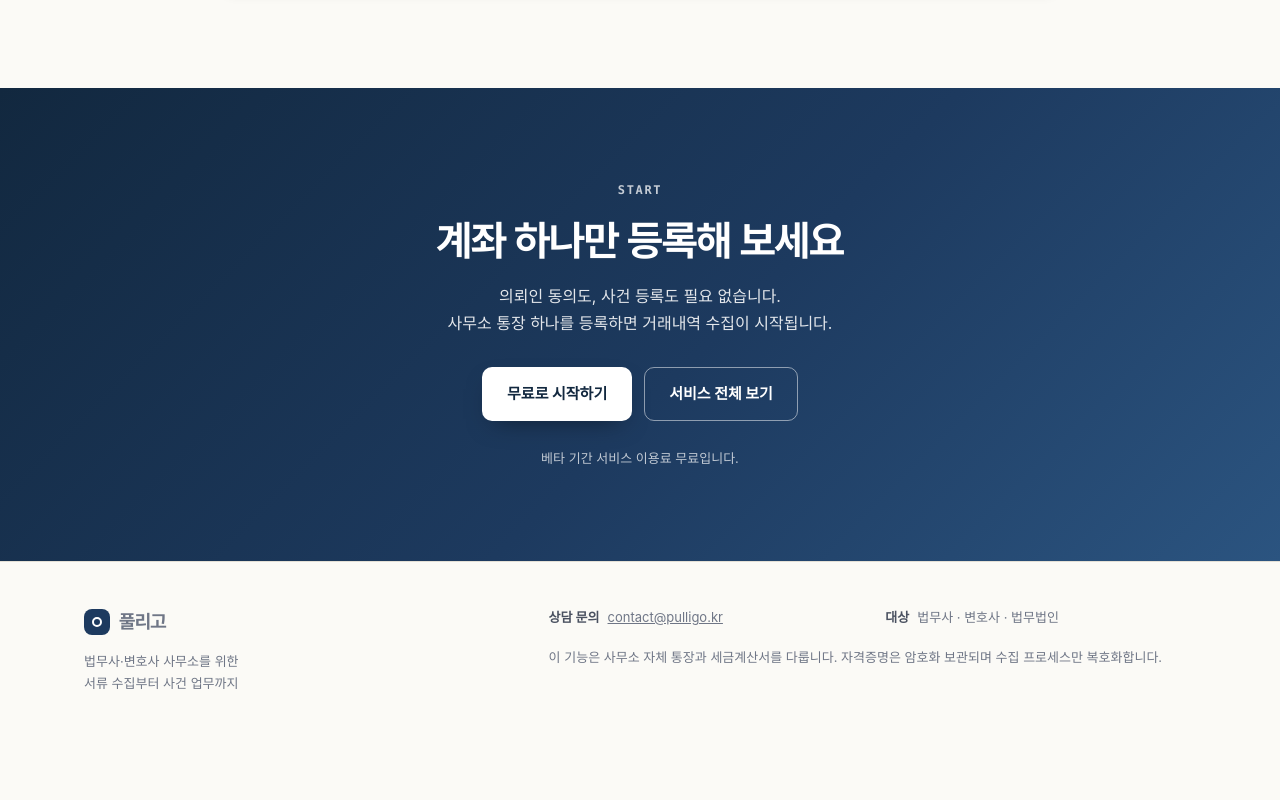
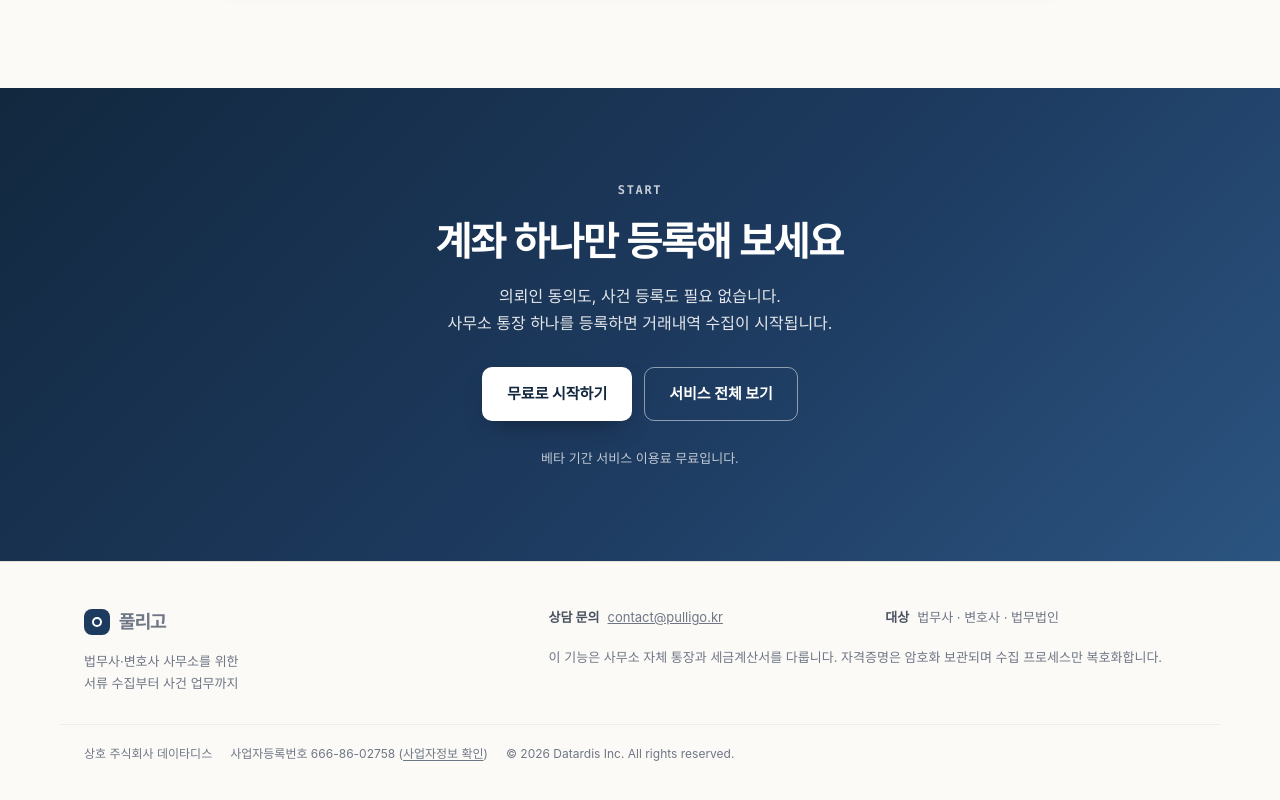
Before and after one commit to kim-sunghoo/pulligo-landing, a plain HTML site: page accounts.html in a window 1280 px wide. Shown: the part 4528-5328 px from the top of the page. Before the commit the page ends 5278 px from the top, so only its background shows below. Drawn offline with Linux system fonts and the light colour scheme.

Commit message:
footer에 운영사(데이타디스) 사업자 정보 추가
전 페이지 하단에 상호·사업자등록번호·공정위 사업자정보 확인 링크를 표기한다.
대표자·주소·통신판매업 신고번호는 확인되는 대로 추가 예정.

Co-Authored-By: Claude Opus 5.5 <noreply@anthropic.com>

```diff
--- a/accounts.html
+++ b/accounts.html
@@ -502,6 +502,8 @@ h1, h2, h3, h4 {
 .foot dt { font-weight: 700; color: var(--ink-2); display: inline; }
 .foot dd { margin: 0 0 0 8px; display: inline; }
 .foot .row2 { margin-top: 18px; line-height: 1.8; }
+.foot .biz { margin-top: 30px; padding-top: 18px; border-top: 1px solid var(--line-soft); font-size: 12px; line-height: 1.9; display: flex; flex-wrap: wrap; gap: 2px 18px; }
+.foot .biz a { color: inherit; text-decoration: underline; text-underline-offset: 2px; }
 
 @media (prefers-reduced-motion: reduce) { * { animation: none !important; transition: none !important; }}
 
@@ -727,6 +729,11 @@ h1, h2, h3, h4 {
       <p class="row2">이 기능은 사무소 자체 통장과 세금계산서를 다룹니다. 자격증명은 암호화 보관되며 수집 프로세스만 복호화합니다.</p>
     </div>
   </div>
+  <div class="shell biz">
+    <span>상호 주식회사 데이타디스</span>
+    <span>사업자등록번호 666-86-02758 (<a href="https://www.ftc.go.kr/bizCommPop.do?wrkr_no=6668602758" target="_blank" rel="noopener">사업자정보 확인</a>)</span>
+    <span>&copy; 2026 Datardis Inc. All rights reserved.</span>
+  </div>
 </footer>
 
 <script>
```
Also changed, not shown: collect.html (+7 -0 lines), court.html (+7 -0 lines), faq.html (+7 -0 lines), index.html (+7 -0 lines), pricing.html (+7 -0 lines), registry.html (+7 -0 lines), security.html (+7 -0 lines).
